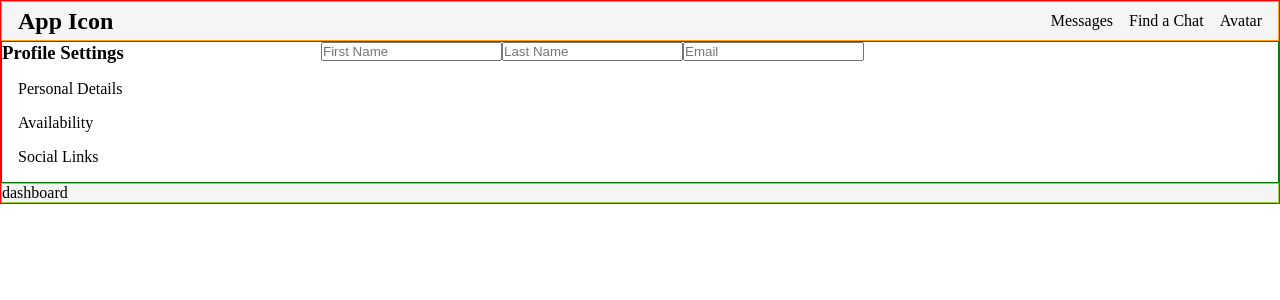
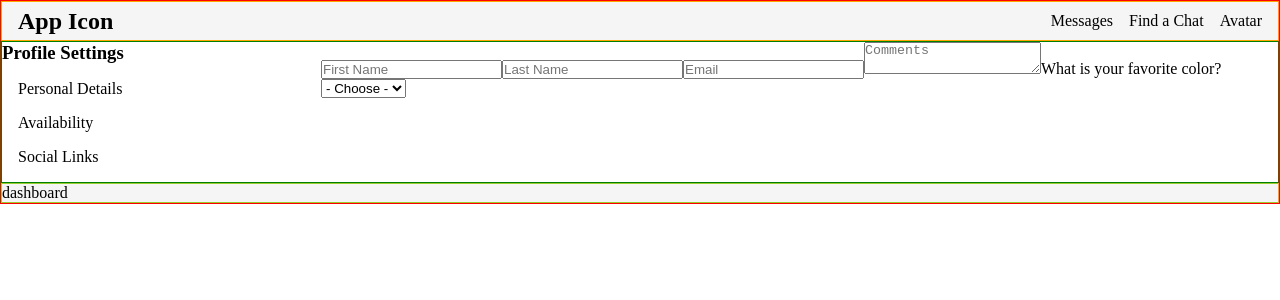
Before and after one commit to vishalicious213/coffee-chat, a React (Vite) app: page / in a window 1280 px wide. Shown: the top 300 px of the page. Built offline with nearby package versions, Linux system fonts and the light colour scheme.

Commit message:
personal-details has state & captures interests

```diff
--- a/src/components/features/profile-settings/personal-details.jsx
+++ b/src/components/features/profile-settings/personal-details.jsx
@@ -4,7 +4,11 @@ import "./profile-settings.css"
 
 const PersonalDetails = () => {
     const [formData, setFormData] = useState(
-        {firstName: "", lastName: "", email: ""}
+        {firstName: "",
+         lastName: "",
+         email: "",
+         comments: "",
+         interests: ""}
     )
 
     function handleChange(event) {
@@ -42,6 +46,30 @@ const PersonalDetails = () => {
                 name="email"
                 value={formData.email}
             />
+            <textarea
+                value={formData.comments}
+                placeholder="Comments"
+                onChange={handleChange}
+                name="comments"
+            />
+
+            <label htmlFor="interests">What is your favorite color?</label>
+            <br />
+            <select
+                id="interests"
+                value={formData.interests}
+                onChange={handleChange}
+                name="interests"
+            >
+                <option value="">- Choose -</option>
+                <option value="html">HTML</option>
+                <option value="css">CSS</option>
+                <option value="js">JavaScript</option>
+                <option value="react">React</option>
+                <option value="sql">SQL</option>
+                <option value="mongo">MongoDB</option>
+                <option value="tw">Tailwind</option>
+            </select>
         </form>
     )
 }
```
